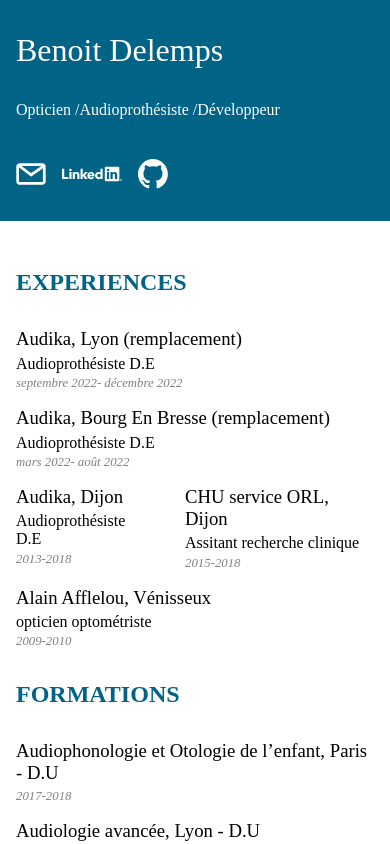
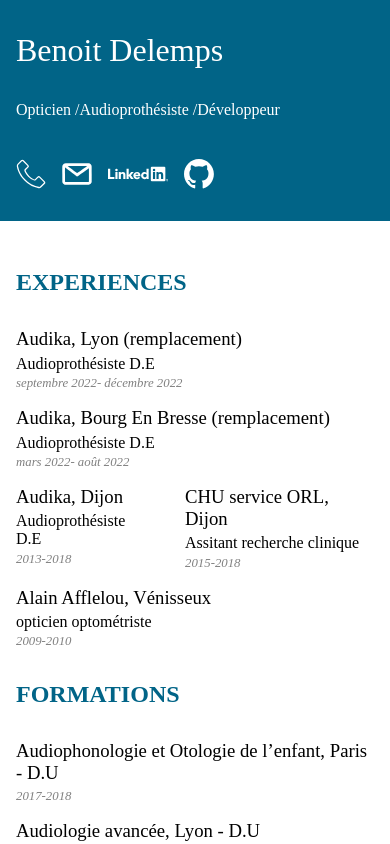
Before and after one commit to Jerboas86/perso, a SvelteKit app: page / in a window 390 px wide. Shown: the top 844 px of the page. Built offline with nearby package versions, Linux system fonts and the light colour scheme.

Commit message:
[feat] add print query and phone number

```diff
--- /dev/null
+++ b/src/lib/Phone.svelte
@@ -0,0 +1,18 @@
+<svg
+	class="phone"
+	viewBox="0 0 700 700"
+	width="30px"
+	height="30px"
+	xmlns="http://www.w3.org/2000/svg"
+>
+	<path
+		d="M180 32a44 44 0 0 0-62 0l-78 78a74 74 0 0 0-21 60v1c9 59 42 195 178 332a595 595 0 0 0 332 178c23 3 45-5 61-21l78-77a44 44 0 0 0 0-63L563 415a44 44 0 0 0-63 0l-56 57c-3 3-8 4-12 4-23-7-69-26-125-82s-75-102-81-124a14 14 0 0 1 4-12l56-57a44 44 0 0 0 0-62zm-21 21 105 105a15 15 0 0 1 0 21l-56 57a44 44 0 0 0-12 39c6 24 27 76 89 138a330 330 0 0 0 141 90c14 2 28-2 38-12l57-57a15 15 0 0 1 20 0l105 105a15 15 0 0 1 0 21l-77 77v1c-10 9-23 14-37 12-56-8-185-40-315-170A571 571 0 0 1 47 165c-1-13 3-27 13-36l78-78a15 15 0 0 1 20 0z"
+		fill-rule="evenodd"
+	/>
+</svg>
+
+<style>
+	.phone {
+		fill: white;
+	}
+</style>
--- a/src/routes/+page.svelte
+++ b/src/routes/+page.svelte
@@ -1,4 +1,5 @@
 <script>
+	import Phone from '$lib/Phone.svelte';
 	import Github from '../lib/Github.svelte';
 	import LinkedIn from '../lib/LinkedIn.svelte';
 	import Mail from '../lib/Mail.svelte';
@@ -15,6 +16,11 @@
 		<div class="personalInfos">
 			<h3>Infos Personelles</h3>
 			<div class="infos">
+				<div class="info">
+					<Phone />
+					<p>06-65-50-72-46</p>
+				</div>
+
 				<a class="info" href="mailto:benoitdelemps@protonmail.com">
 					<Mail />
 					<p>benoitdelemps@protonmail.com</p>
@@ -234,6 +240,12 @@
 		text-decoration: none;
 	}
 
+	.info {
+		display: flex;
+		align-items: center;
+		gap: 8px;
+	}
+
 	.infos > a {
 		color: var(--light-text);
 		display: flex;
@@ -318,4 +330,14 @@
 			font-size: 16px;
 		}
 	}
+
+	@media print {
+		header {
+			display: none;
+		}
+
+		.associations {
+			margin-top: 100px;
+		}
+	}
 </style>
```
